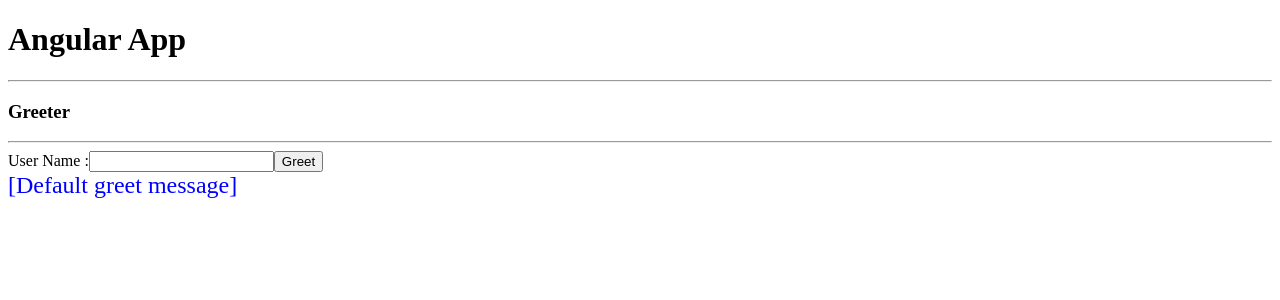
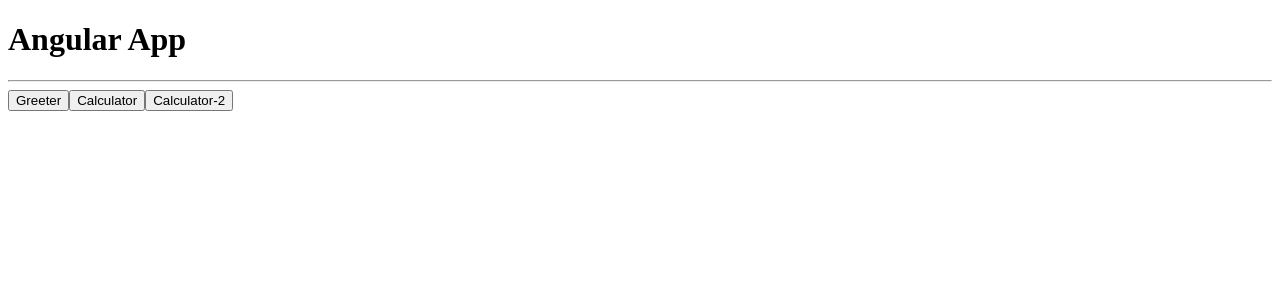
Before and after one commit to tkmagesh/IBM-Angular-Mar-2021, an Angular app in the folder first-app/: page / in a window 1280 px wide. Shown: the top 300 px of the page. Built offline with nearby package versions, Linux system fonts and the light colour scheme.

Commit message:
sumulating menu

```diff
--- a/first-app/src/app/app.component.html
+++ b/first-app/src/app/app.component.html
@@ -1,3 +1,8 @@
 <h1>Angular App</h1>
 <hr>
-<app-greeter></app-greeter>
+<input type="button" value="Greeter" (click)="userChoice='greeter'">
+<input type="button" value="Calculator" (click)="userChoice='calculator'">
+<input type="button" value="Calculator-2" (click)="userChoice='calculator2'">
+<app-greeter *ngIf="userChoice==='greeter'"></app-greeter>
+<app-calculator *ngIf="userChoice==='calculator'"></app-calculator>
+<app-calculator2 *ngIf="userChoice==='calculator2'"></app-calculator2>
--- a/first-app/src/app/app.component.ts
+++ b/first-app/src/app/app.component.ts
@@ -7,6 +7,7 @@
 })
 export class AppComponent {
 
+  userChoice : string = '';
 
   constructor(){
   }
```
